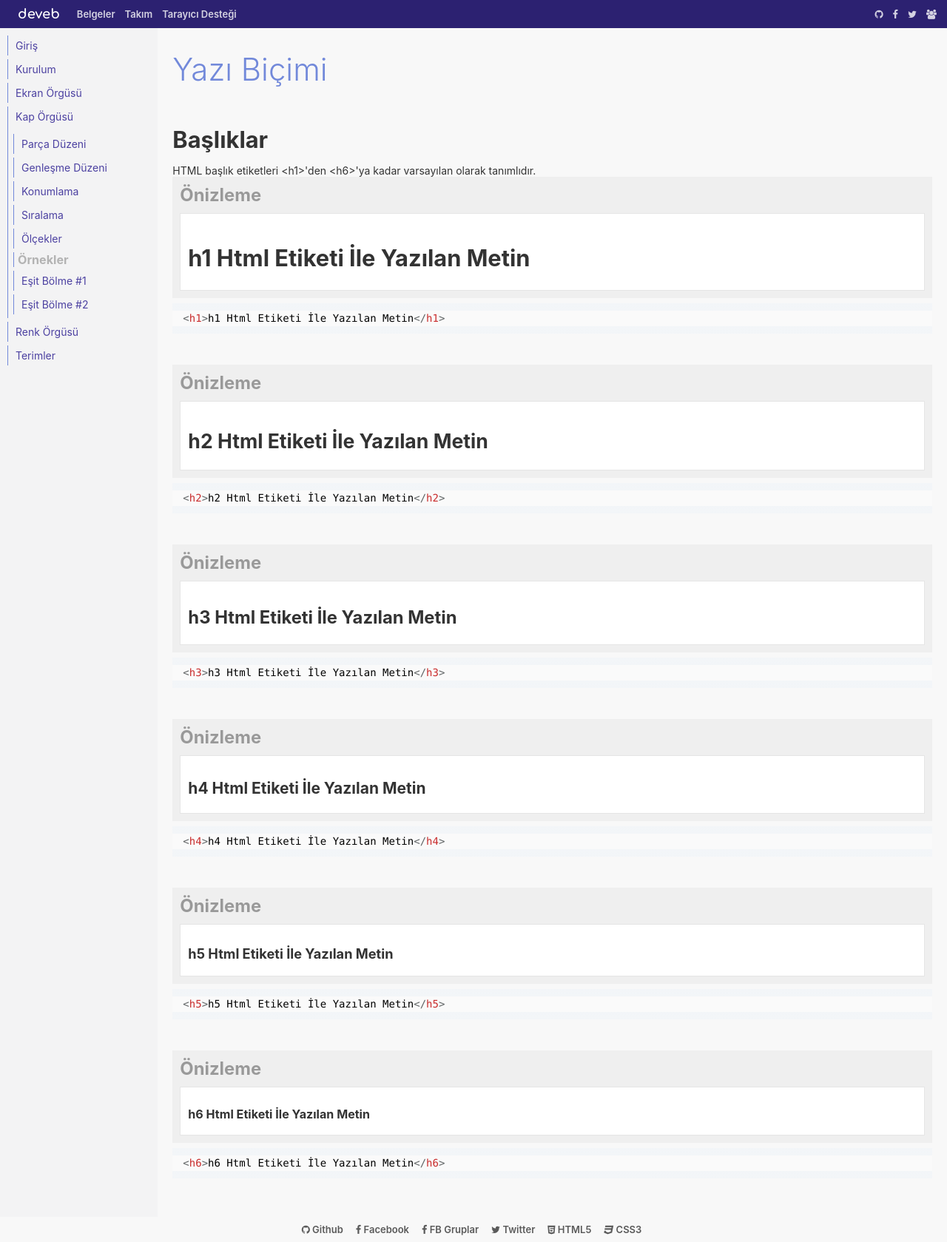
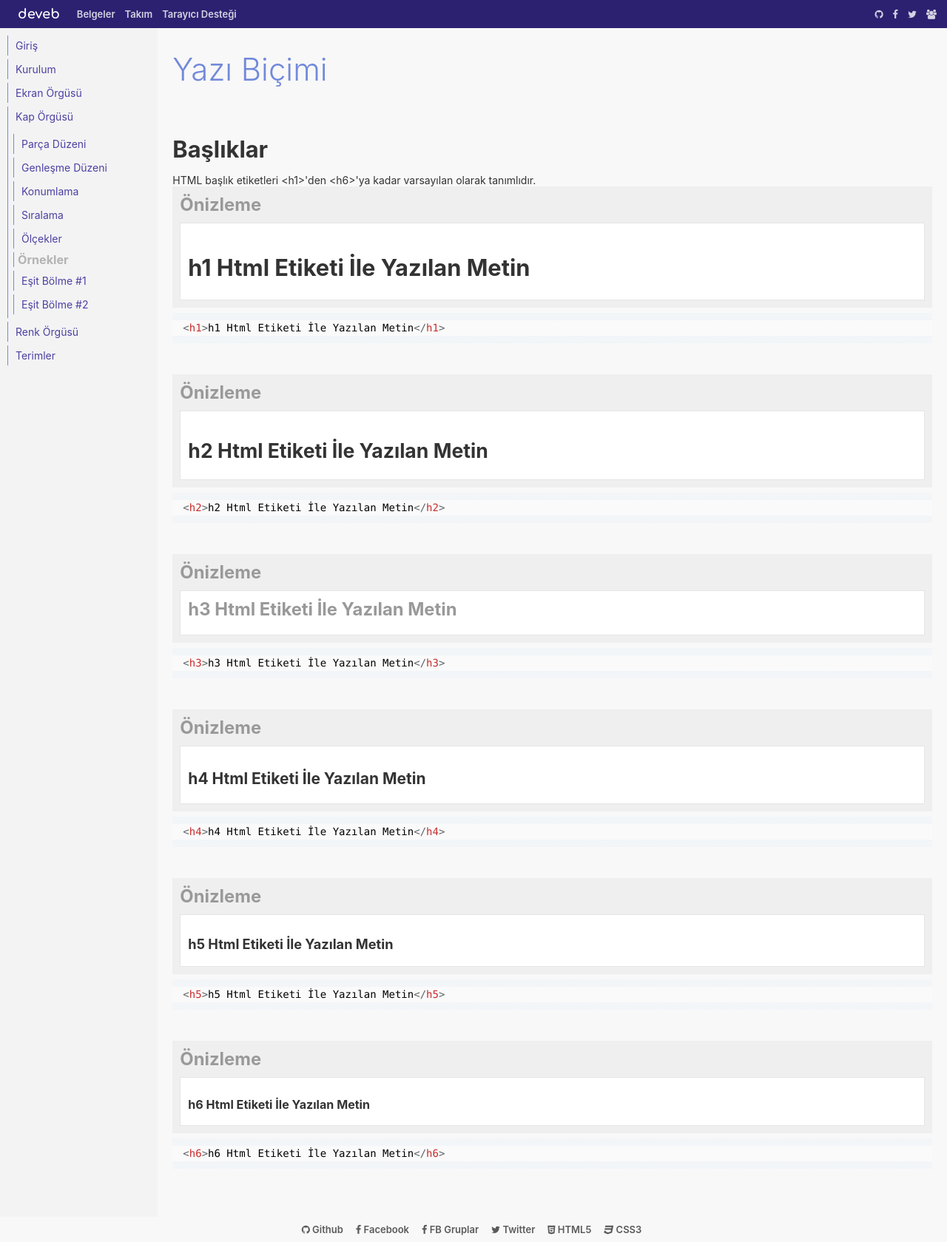
Before and after one commit to data-deveb/data-deveb.github.io, a Jekyll site: the page built from belgeler/yazi-bicimi.html, in a window 1280 px wide. Shown: the whole page at 74% size. Built offline with Jekyll 4.4.1, drawn with Linux system fonts in a browser that asks for light colours.

```diff
--- a/assets/css/deveb.css
+++ b/assets/css/deveb.css
@@ -1517,3 +1517,8 @@
 /* İLKER: İlk, önce, başta, ilk doğan, büyük olan (bu sözcüklerin birleşimidir) */
 /* TEKER: Tek, yalnız, sadece (bu sözcüklerin birleşimidir) */
 /* SONER: Son, sonra, sonda, son doğan, küçük olan (bu sözcüklerin birleşimidir) */
+
+  .önizleme{background-color:#efefef; padding:10px;}
+  .önizleme [data-gnl]{border:1px solid #2c2171; background-color: #4c41a1; padding:10px; color:#eee;}
+  .önizleme h3 {color:#999;margin:0 0 10px 0;}
+  pre.language-html{ max-height:50vh; overflow-y: auto;}
```
